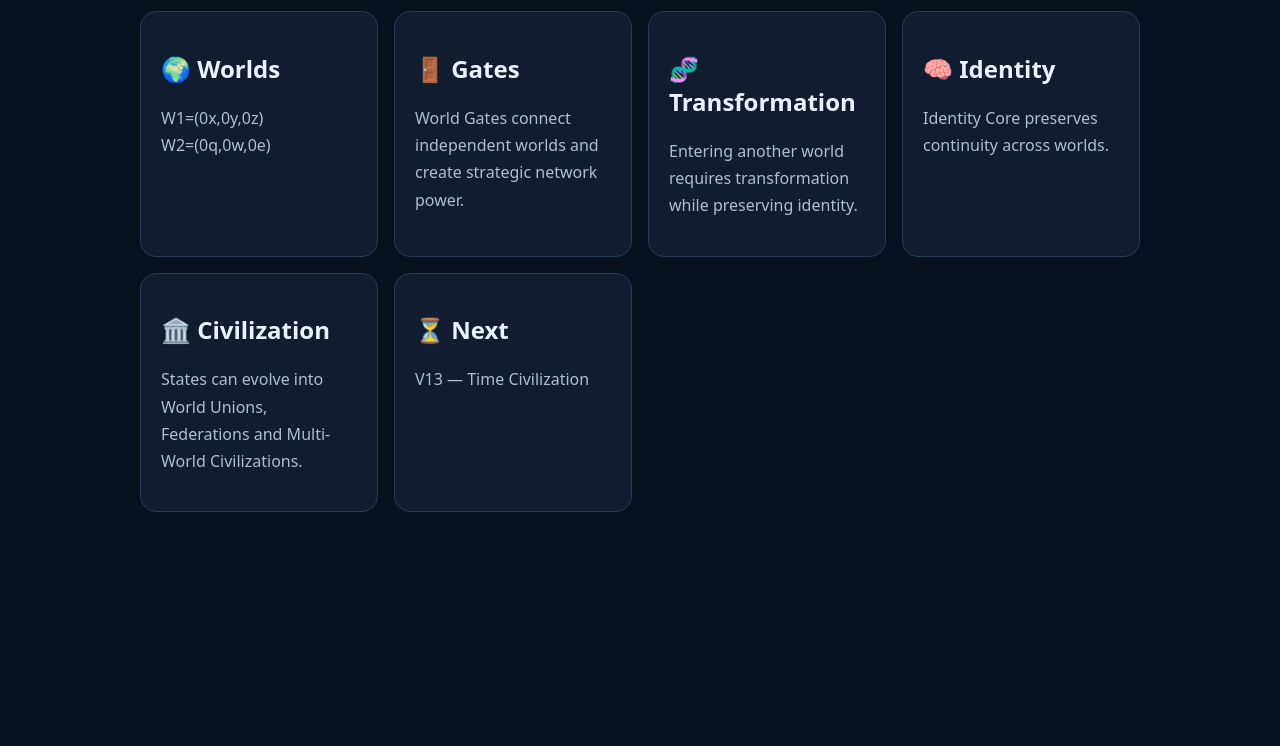
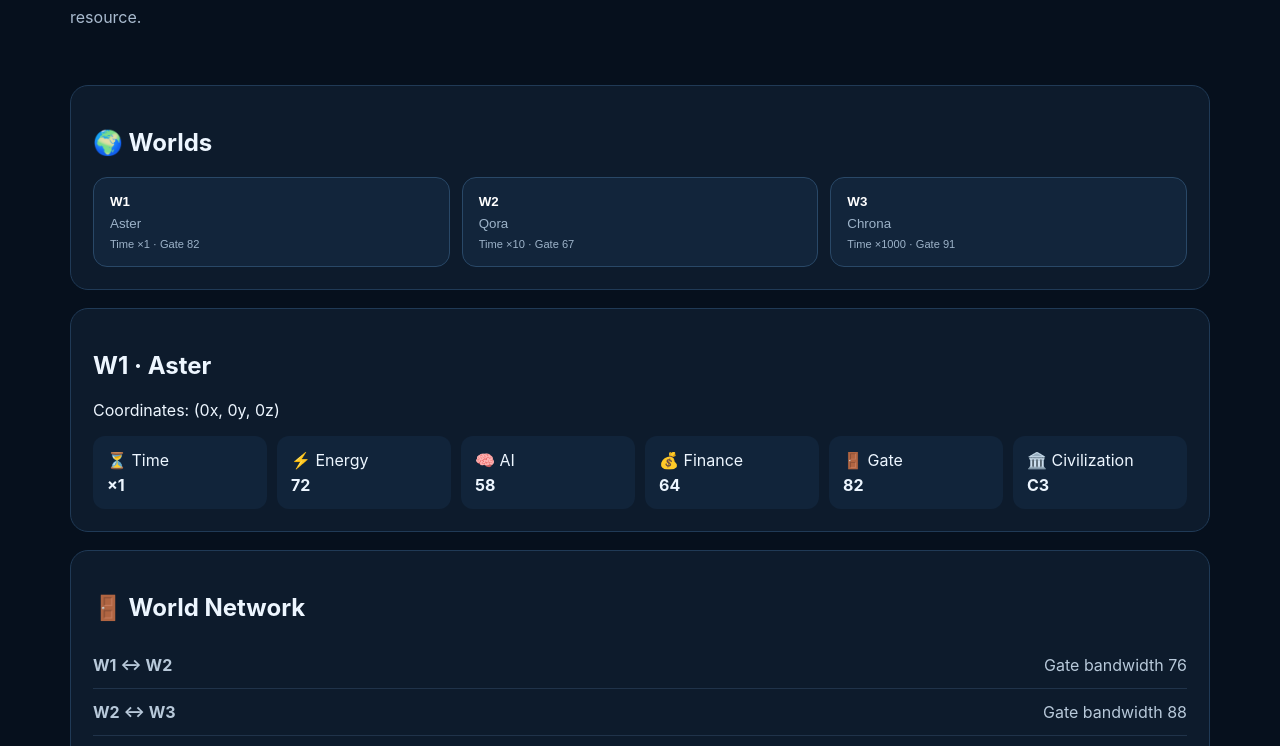
Before and after one commit to aplusachiever3/PRACTICE, a plain HTML site: page multipolar-world/index.html in a window 1280 px wide. Shown: the part 240-986 px from the top of the page. Before the commit the page ends 800 px from the top, so only its background shows below. Drawn offline with Linux system fonts and the light colour scheme.

Commit message:
Upgrade homepage to V13 world simulator

```diff
--- a/multipolar-world/index.html
+++ b/multipolar-world/index.html
@@ -1,32 +1 @@
-<!doctype html>
-<html lang="en">
-<head>
-<meta charset="utf-8">
-<meta name="viewport" content="width=device-width,initial-scale=1">
-<title>Multipolar World</title>
-<style>
-body{font-family:system-ui,sans-serif;margin:0;background:#08111f;color:#eaf2ff}
-main{max-width:1000px;margin:auto;padding:48px 24px}
-h1{font-size:clamp(38px,7vw,72px);margin:0 0 12px}
-p{color:#aebed3;line-height:1.7}
-.grid{display:grid;grid-template-columns:repeat(auto-fit,minmax(210px,1fr));gap:16px;margin-top:28px}
-.card{background:#101d30;border:1px solid #263a55;border-radius:16px;padding:20px}
-.badge{display:inline-block;padding:6px 10px;border-radius:999px;background:#18314f;color:#8fc7ff}
-</style>
-</head>
-<body>
-<main>
-<span class="badge">V12 • Multi-World Civilization</span>
-<h1>Multipolar World 🌌</h1>
-<p>一个由多个独立世界、世界门、变身、时间、身份与文明网络组成的概念宇宙。</p>
-<div class="grid">
-<div class="card"><h2>🌍 Worlds</h2><p>W1=(0x,0y,0z)<br>W2=(0q,0w,0e)</p></div>
-<div class="card"><h2>🚪 Gates</h2><p>World Gates connect independent worlds and create strategic network power.</p></div>
-<div class="card"><h2>🧬 Transformation</h2><p>Entering another world requires transformation while preserving identity.</p></div>
-<div class="card"><h2>🧠 Identity</h2><p>Identity Core preserves continuity across worlds.</p></div>
-<div class="card"><h2>🏛️ Civilization</h2><p>States can evolve into World Unions, Federations and Multi-World Civilizations.</p></div>
-<div class="card"><h2>⏳ Next</h2><p>V13 — Time Civilization</p></div>
-</div>
-</main>
-</body>
-</html>
+<!doctype html><html lang="en"><head><meta charset="utf-8"><meta name="viewport" content="width=device-width,initial-scale=1"><title>Multipolar World Simulator</title><link rel="stylesheet" href="style.css"></head><body><main><section class="hero"><div class="eyebrow">MULTIPOLAR WORLD · V13</div><h1>Time Civilization 🌌</h1><p>Explore worlds connected by Gates, Transformation and different rates of time. Time is now a strategic resource.</p></section><section class="panel"><h2>🌍 Worlds</h2><div id="worlds" class="worlds"></div></section><section class="panel" id="detail"></section><section class="panel"><h2>🚪 World Network</h2><div id="network"></div></section><section class="panel"><h2>⚙️ Core Laws</h2><p>Every world has its own rules.</p><p>Entering another world requires transformation.</p><p>Identity continuity requires an anchor.</p><p>Time differences create temporal strategy.</p></section></main><script src="app.js"></script></body></html>
```
